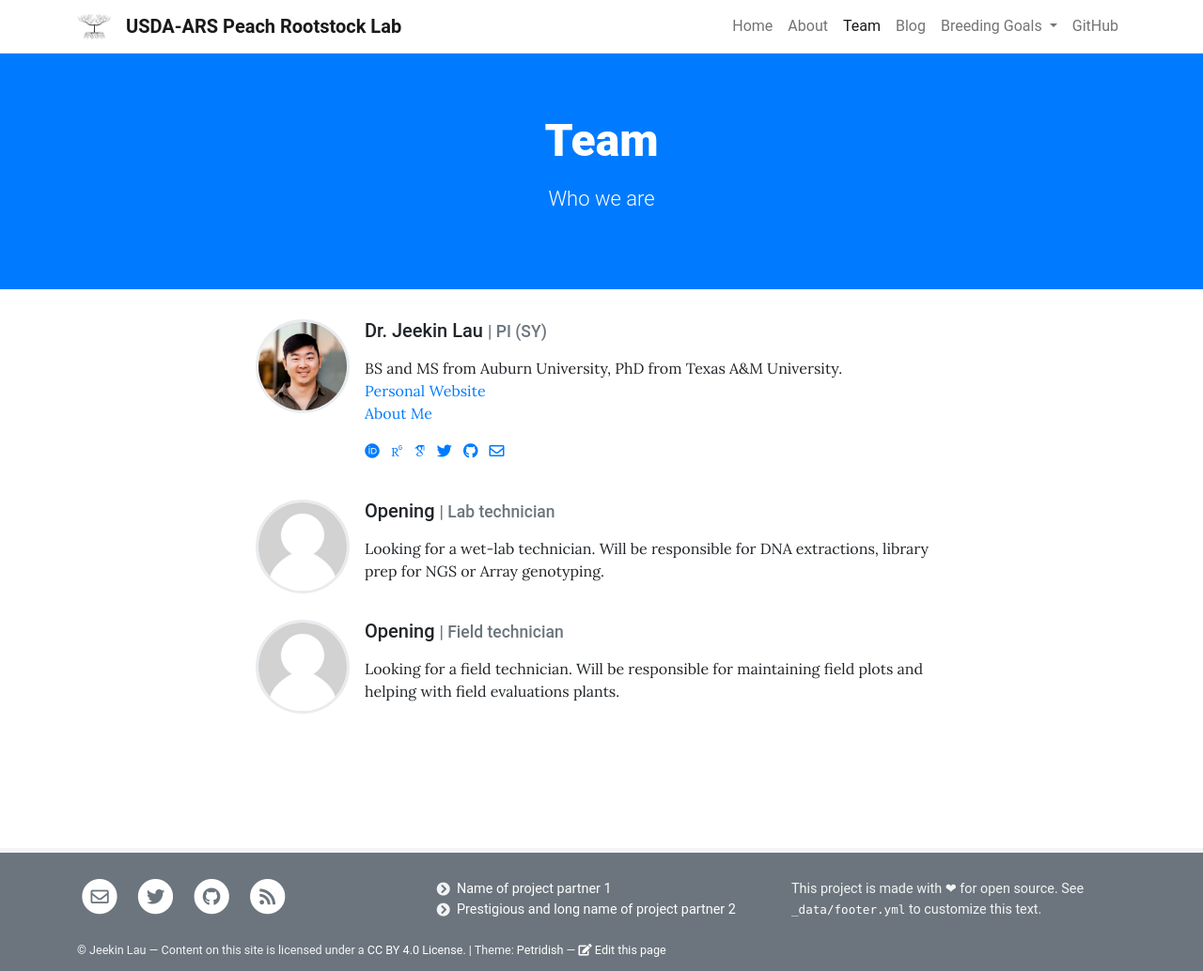
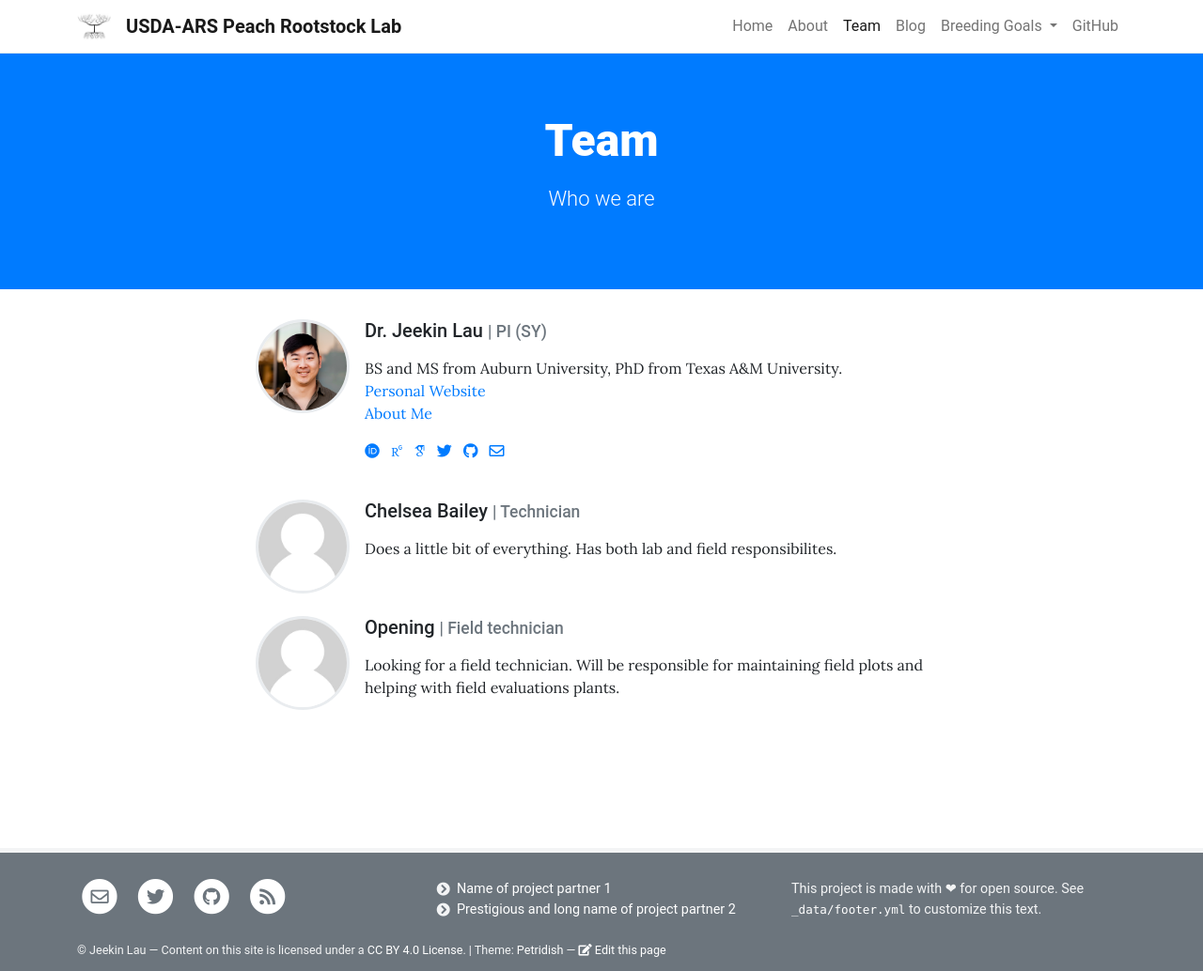
Before and after one commit to jeekinlau/lab_website, a Jekyll site: the page built from pages/team.md, in a window 1280 px wide. Shown: the whole page at 94% size. Built offline with Jekyll 4.4.1, drawn with Linux system fonts in a browser that asks for light colours; some web fonts are replaced.

Commit message:
Update team.yml

```diff
--- a/_data/team.yml
+++ b/_data/team.yml
@@ -14,11 +14,11 @@
   github: jeekinlau
   email: jeekinlau@gmail.com
 
-- name: Opening
-  role: Lab technician
+- name: Chelsea Bailey
+  role: Technician
   image: assets/theme/images/placeholder.jpg
   description: >
-    Looking for a wet-lab technician. Will be responsible for DNA extractions, library prep for NGS or Array genotyping.
+    Does a little bit of everything. Has both lab and field responsibilites.
 
 - name: Opening
   role: Field technician
```
